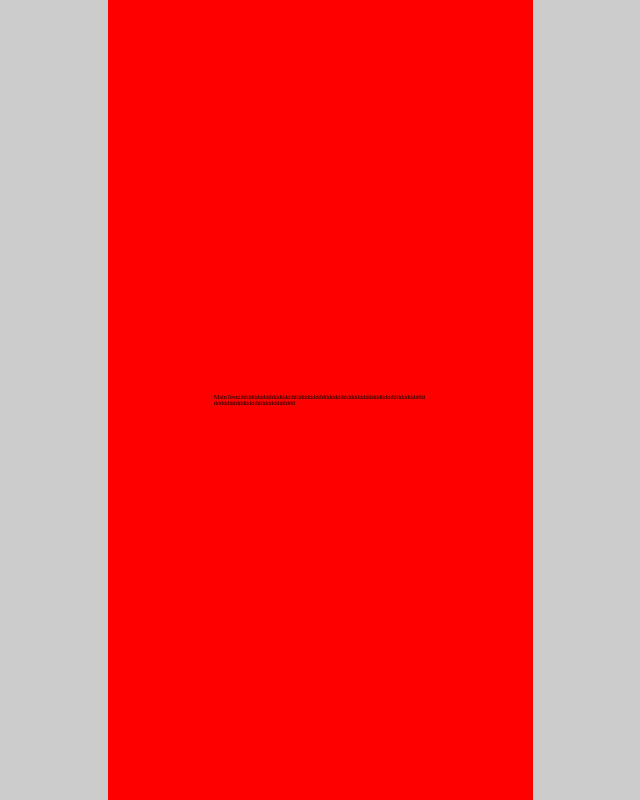
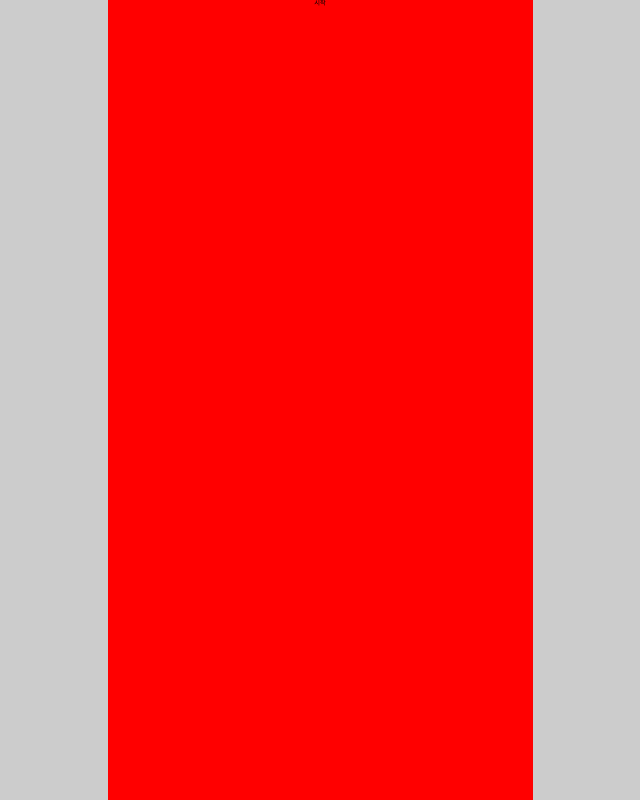
Before and after one commit to 33rd-SOPKATHON-TEAM5/Client, a React (Vite) app: page / in a window 1280 px wide. Shown: the whole page, without its empty margins (320-960 px from the left). Built offline with nearby package versions, Linux system fonts and the light colour scheme.

Commit message:
feat: Router start 컴포넌트로 호출

```diff
--- a/src/Router.jsx
+++ b/src/Router.jsx
@@ -2,14 +2,14 @@ import { BrowserRouter, Route, Routes } from "react-router-dom";
 
 // import Main from '../../pages/Main/Main';
 import { styled } from "styled-components";
-import MainTest from "./components/main/MainTest";
+import Start from "./pages/Start";
 
 const Router = () => {
   return (
     <BrowserRouter>
       <Wrapper>
         <Routes>
-          <Route path="/" element={<MainTest />} />
+          <Route path="/" element={<Start />} />
         </Routes>
       </Wrapper>
     </BrowserRouter>
```
